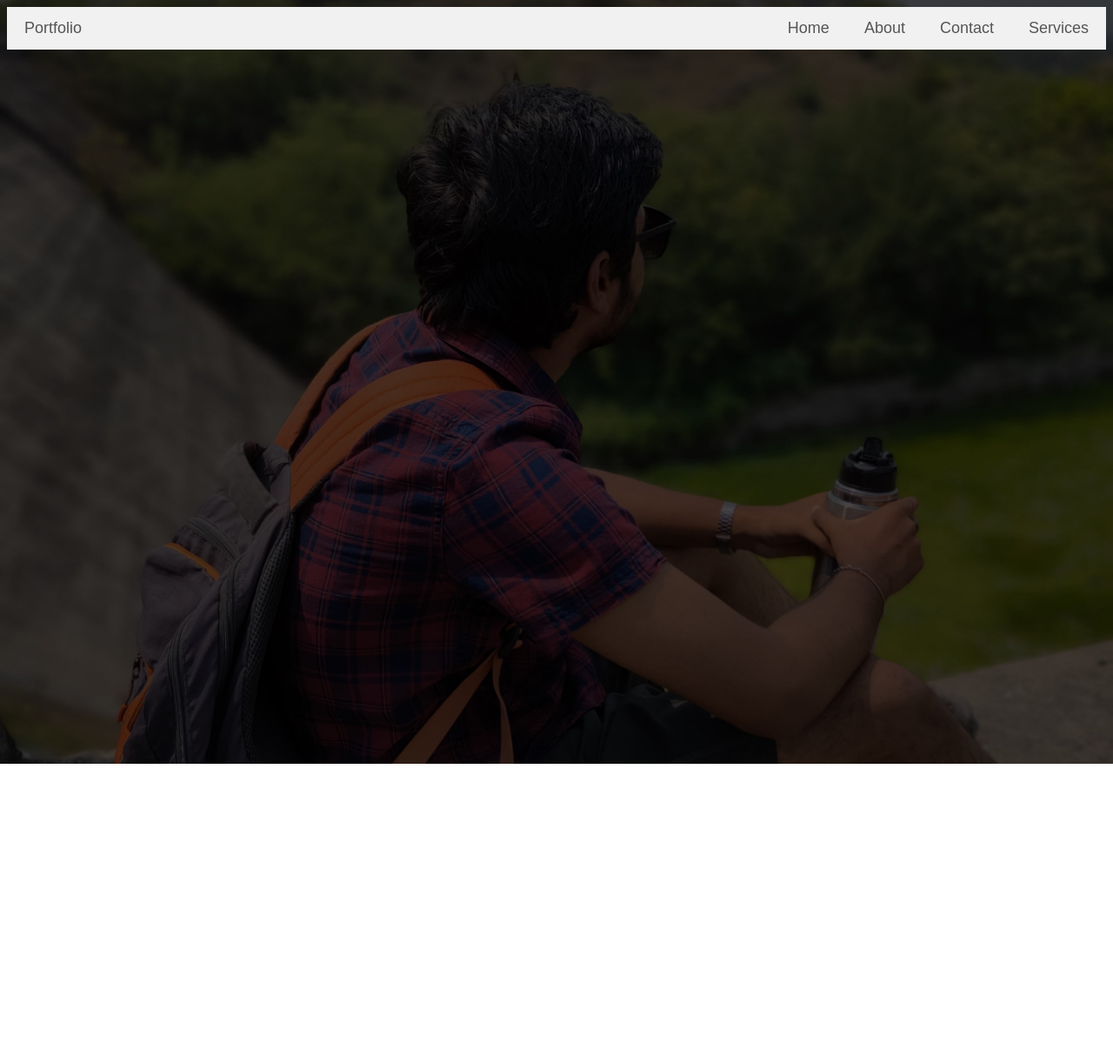
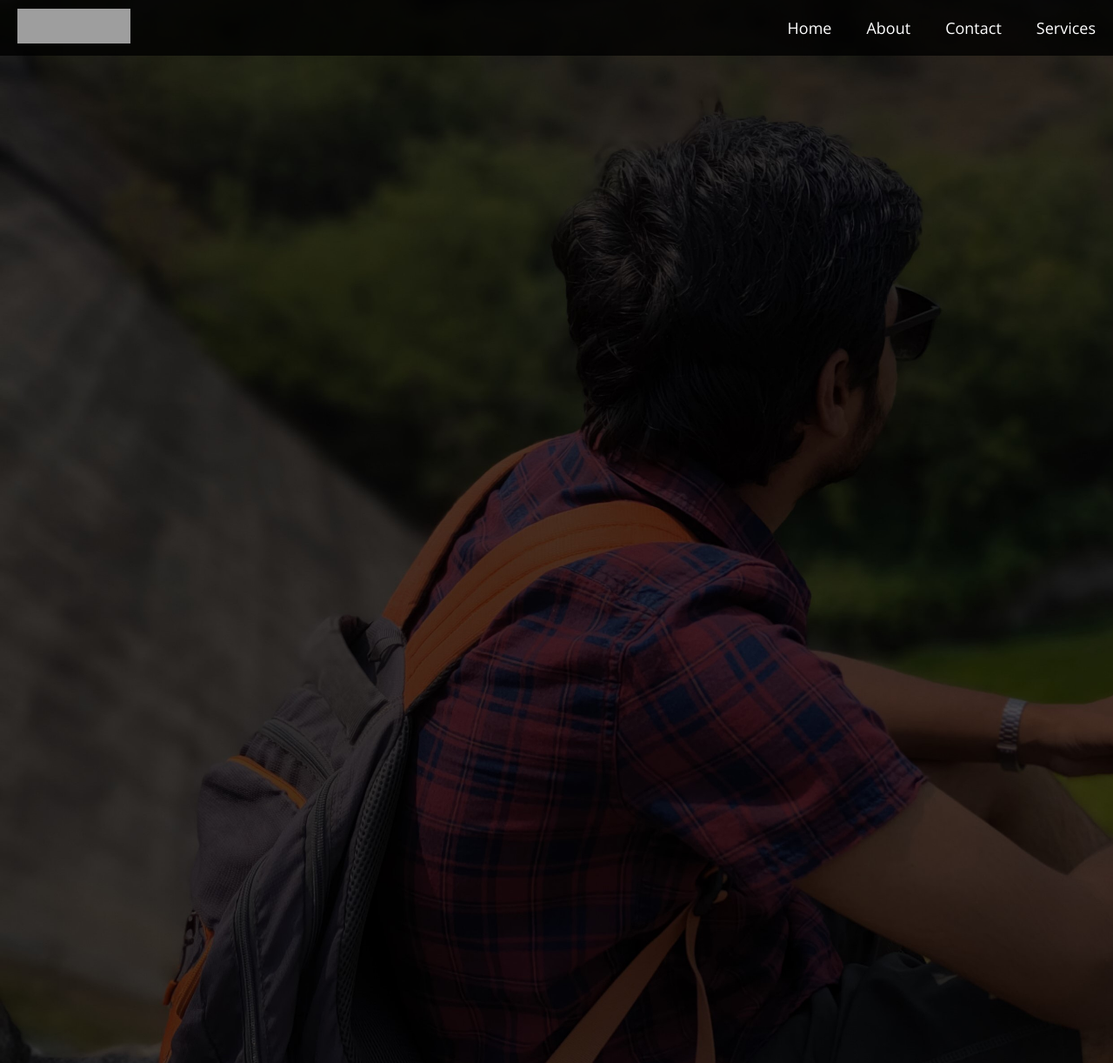
Before and after one commit to Balu0625/portfolio, a Django app: page / in a window 1280 px wide. Shown: the whole page at 87% size. Run offline with Django 4.2, Linux system fonts and the light colour scheme; grey boxes are pictures that could not be loaded.

Commit message:
Update home.html

```diff
--- a/templates/home.html
+++ b/templates/home.html
@@ -1,99 +1,106 @@
 {% load static %}
-
 <!DOCTYPE html>
 <html>
 <head>
     <title>Home</title>
+    <link rel="stylesheet" href="https://fonts.googleapis.com/css?family=Open+Sans:300,400,600&display=swap">
+    <style>
+        body {
+            font-family: 'Open Sans', sans-serif;
+            background-image: url('{% static '/bgimg1.jpg' %}');
+            background-repeat: no-repeat;
+            background-size: cover;
+            margin: 0;
+            padding: 0;
+            color: white; /* Dark text color for readability */
+        }
 
-  <style>
+        .navbar {
+            background-color: rgba(0, 0, 0, 0.8); /* Semi-transparent black background */
+            overflow: hidden;
+            position: fixed;
+            top: 0;
+            left: 0;
+            right: 0;
+            width: 100%;
+            z-index: 1000; /* Ensure navbar stays on top */
+            display: flex;
+            align-items: center; /* Vertically center items within the navbar */
+            justify-content: space-between; /* Create space between the image and navigation links */
+        }
+
+        .navbar img {
+            margin-left: 20px; /* Add margin to the left of the image */
+            height: 40px; /* Adjust the height as needed */
+            width:130px;
+        }
+
+        .navbar a {
+            float: right; /* Float the navigation links to the right */
+            color: #fff;
+            text-align: center;
+            padding: 20px;
+            text-decoration: none;
+            font-size: 18px;
+            transition: color 0.3s; /* Smooth color transition */
+        }
+
+        .navbar a:hover {
+            color: #e50914; /* Red text color on hover */
+        }
+
+        .marquee-container {
+            display: flex;
+            align-items: center;
+            justify-content: center;
+            height: 100vh;
+        }
+
+        .marquee {
+            font-size: 24px;
+            line-height: 1.5;
+            text-align: center;
+        }
+
         .tab {
             display: inline-block;
             margin-left: 40px;
         }
-
-    /* CSS for the navigation bar */
-    .navbar {
-      background-color: #f1f1f1;
-      overflow: hidden;
-    }
-    body {
-        font-family: Arial, sans-serif;
-
-
-  color:white;
-      }
-    .navbar a {
-      float: right;
-      color: #555;
-      text-align: center;
-      padding: 14px 20px;
-      text-decoration: none;
-      font-size: 18px;
-    }
-
-    .navbar a:hover {
-      background-color: #ddd;
-      color: black;
-    }
-
-    .navbar a.active {
-      background-color: #4CAF50;
-      color: white;
-    }
-
-    .navbar .left-side {
-      float: left;
-    }
-.marquee-container {
-      display: flex;
-      align-items: center;
-      justify-content: center;
-      height: 100vh; /* Adjust the height as needed */
-    }
-
     </style>
-
-
 </head>
-<body style="background-image:url('{% static '/bgimg1.jpg' %}'); background-repeat: no-repeat; background-size: cover;">
-
+<body>
 <div class="navbar">
     <div class="left-side">
-      <a href="#portfolio">Portfolio</a>
+        <img src="{% static 'sig.png' %}" alt="Signature Image">
     </div>
+    <div class="right-side">
         <a href="/services">Services</a>
         <a href="/contact">Contact</a>
         <a href="/about">About</a>
         <a href="/">Home</a>
     </div>
+</div>
 
-
+<div class="marquee-container">
     <marquee behavior="scroll" direction="up" height="600" onmouseover="this.stop();" onmouseout="this.start();">
-    <div style="padding: 20px;">
-      <font face="Trebuchet MS" color="white" size="5">
-        <center>
-          <p>
-            Hey there,<br> I'm Balasubrahmanyeswara Rao Maddala, a passionate Computer Science enthusiast. <br> Proficient in Python, and Java. I've crafted web solutions<br> like Portfolio,Library Management System using Django,<br>My toolkit isn't just technical—I'm a creative problem solver, <br>an effective communicator, efficient team player and enthusiastic hard worker.<br>
-          </p>
-          <p>
-           <img src="{% static '/python.png' %}" alt="Image 1" width="80" height="80" style="margin-right: 30px;"><span class="tab"></span>
-           <img src="{% static '/java-removebg-preview.png' %}" alt="Image 3" width="80" height="80" style="margin-right: 30px;"><span class="tab"></span>
-          <img src="{% static '/mysql-removebg-preview.png' %}" alt="Image 2" width="80" height="80" style="margin-right: 30px;"><span class="tab"></span>
-         <img src="{% static '/html.png' %}" alt="Image 3" width="80" height="80">
+        <div class="marquee">
+            Hey there,<br> I'm Balasubrahmanyeswara Rao Maddala, a passionate Computer Science enthusiast. <br>
+            Proficient in Python, and Java. I've crafted web solutions<br> like Portfolio, Library Management System using
+            Django,<br>My toolkit isn't just technical—I'm a creative problem solver, <br>an effective communicator,
+            efficient team player and enthusiastic hard worker.<br>
+            <br>
+            <img src="{% static '/python.png' %}" alt="Python Logo" width="80" height="80"><span class="tab"></span>
+            <img src="{% static '/java-removebg-preview.png' %}" alt="Java Logo" width="80" height="80"><span class="tab"></span>
+            <img src="{% static '/mysql-removebg-preview.png' %}" alt="MySQL Logo" width="80" height="80"><span class="tab"></span>
+            <img src="{% static '/html.png' %}" alt="HTML Logo" width="80" height="80">
             <br>
             <br>
-            <img src="{% static '/boo.png' %}" alt="Image 3" width="150" height="80"style="margin-right: 10px;"><span class="tab"></span>
-            <img src="{% static '/pandas.png' %}" alt="Image 3" width="170" height="80"style="margin-right: 10px;"><span class="tab"></span>
-            <img src="{% static '/numpy.png' %}" alt="Image 3" width="150" height="80"style="margin-right: 10px;"><span class="tab"></span>
-        </p>
-
-        </center>
-      </font>
+            <img src="{% static '/boo.png' %}" alt="Bootstrap Logo" width="150" height="80">
+            <img src="{% static '/pandas.png' %}" alt="Pandas Logo" width="170" height="80">
+            <img src="{% static '/numpy.png' %}" alt="NumPy Logo" width="150" height="80">
         </div>
     </marquee>
-
-
-
+</div>
 
 </body>
 </html>
```
Lines whose indentation alone changed are shown as unchanged.
